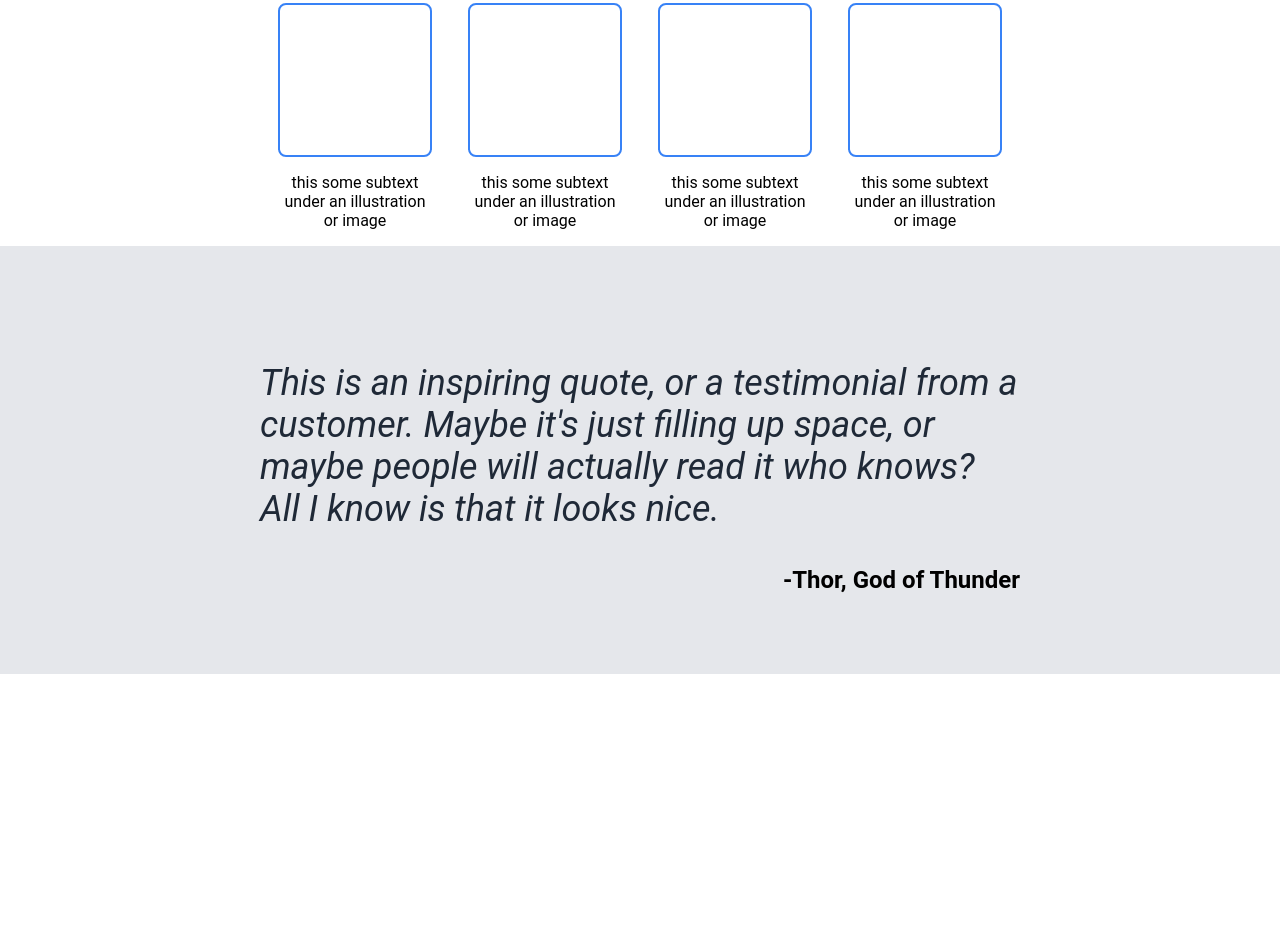
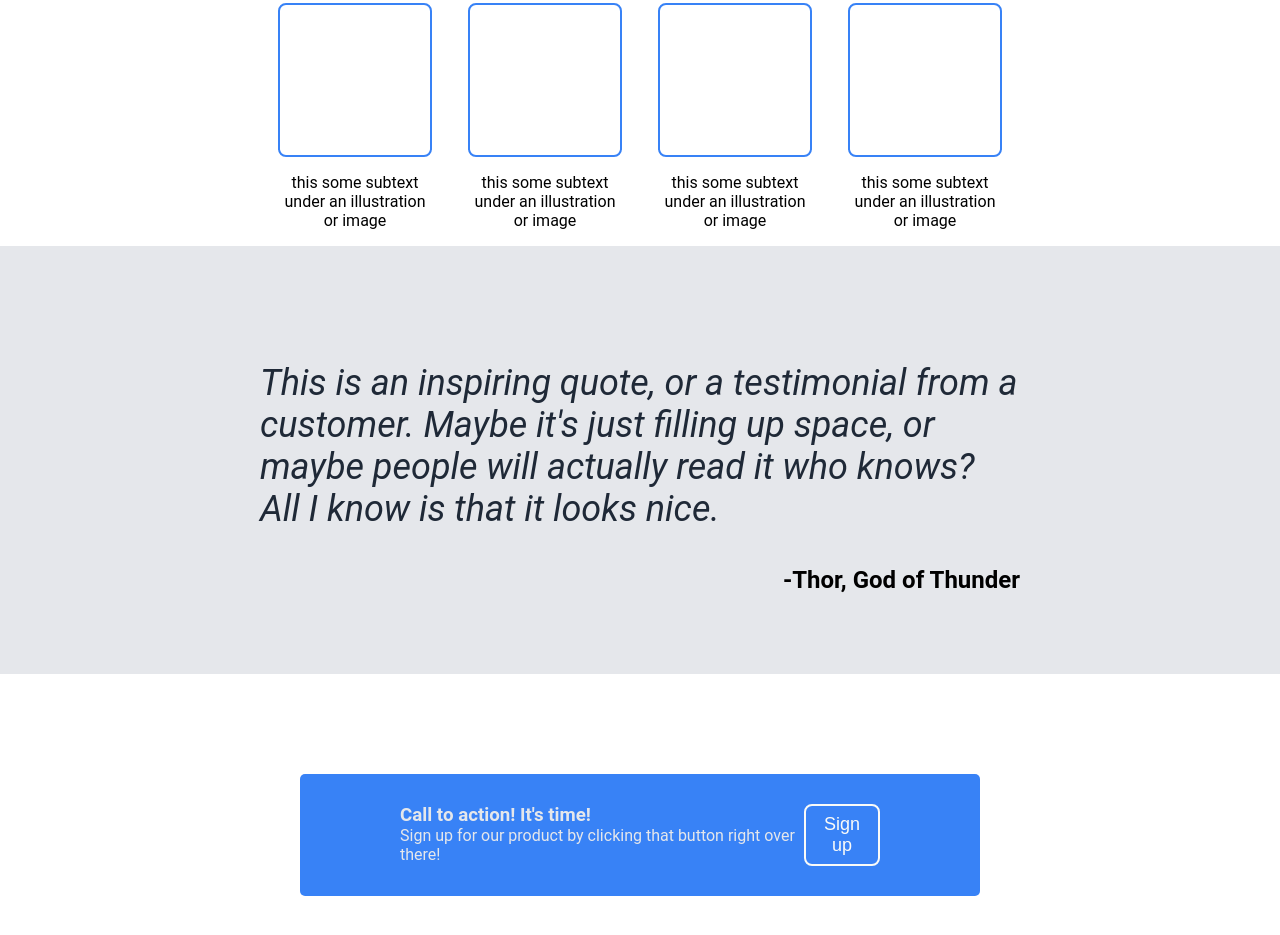
Before and after one commit to jksnook/odin-landingpage, a plain HTML site: page index.html in a window 1280 px wide. Shown: the part 613-1548 px from the top of the page. Before the commit the page ends 1287 px from the top, so only its background shows below. Drawn offline with Linux system fonts and the light colour scheme.

Commit message:
add call to action

```diff
--- a/index.html
+++ b/index.html
@@ -58,5 +58,12 @@
     </p>
     <div class="attribution">-Thor, God of Thunder</div>
   </div>
+  <div class="call-to-action">
+    <div class="call-left">
+      <h3>Call to action! It's time!</h3>
+      <div>Sign up for our product by clicking that button right over there!</div>
+    </div>
+    <button class="call-button">Sign up</button>
+  </div>
 </body>
 </html>
--- a/style.css
+++ b/style.css
@@ -83,12 +83,27 @@ body {
   font-size: 24px;
 }
 
+.call-to-action {
+  display: flex;
+  margin: 100px 300px;
+  justify-content: space-between;
+  background-color: #3882F6;
+  color: #E5E7EB;
+  border-radius: 5px;
+  padding: 30px 100px;
+}
+
+.call-button {
+  border: 2px solid #F9FAF8;
+  align-self: center;
+}
+
 button {
   background-color: #3882F6;
   border: none;
   padding: 8px;
   font-size: 18px;
-  color: #E5E7EB;
+  color: #F9FAF8;
   border-radius: 8px;
 }
 
@@ -123,3 +138,8 @@ h1 {
 h2 {
   color: #1F2937;
 }
+
+h3 {
+  margin: 0px;
+  padding: 0px;
+}
```
